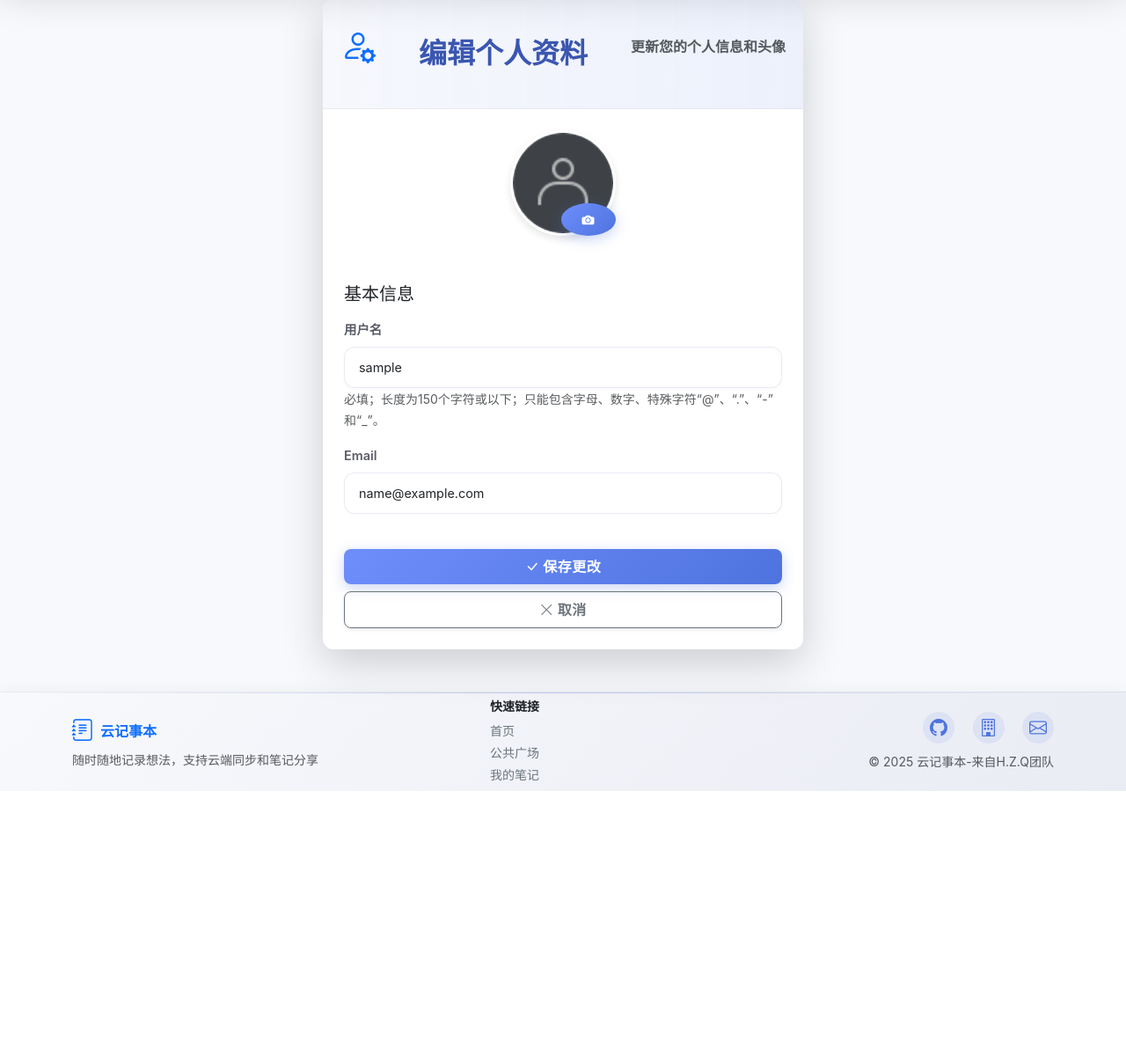
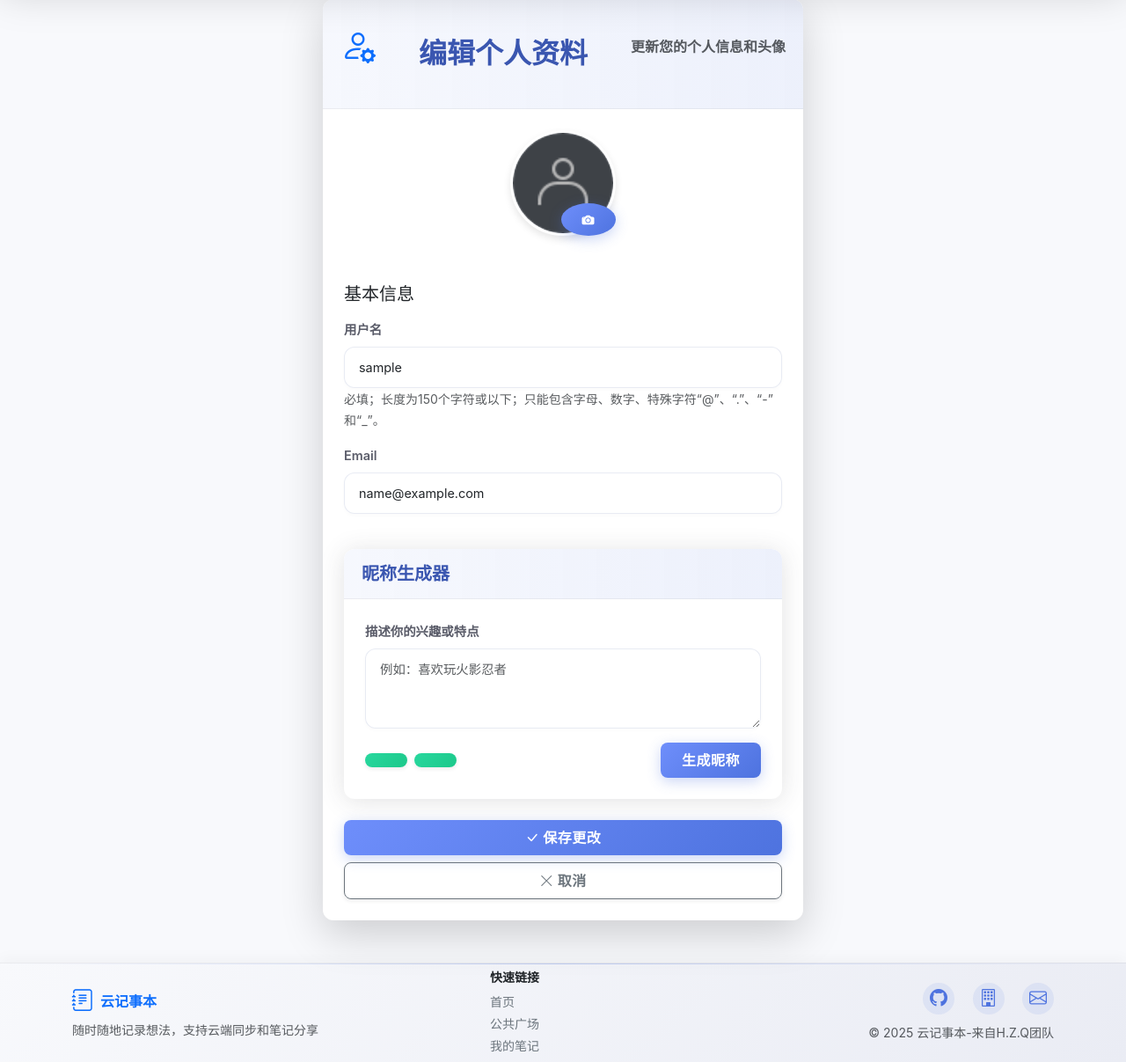
Before and after one commit to JiaYiByte101/Cloud_Notepad, a Django app: page /accounts/profile/edit/ in a window 1280 px wide. Shown: the part 106-1313 px from the top of the page at 88% size. Before the commit the page ends 1005 px from the top, so only its background shows below. Run offline with Django 5.2, Linux system fonts and the light colour scheme; the visitor is signed in with stand-in values (Sample User, id 1); data that the repository does not hold is empty; some libraries are stand-ins or nearby versions; some web fonts are replaced.

Commit message:
AI生成用户呢称

```diff
--- a/accounts/urls.py
+++ b/accounts/urls.py
@@ -12,4 +12,5 @@
     path('profile/', views.profile, name='profile'),
     path('profile/edit/', views.edit_profile, name='edit_profile'),  # 暂时注释掉
     path('refresh-captcha/', views.refresh_captcha, name='refresh_captcha'),
+    path('get-nickname/', views.get_nickname, name='get_nickname'),
 ]
--- a/accounts/views.py
+++ b/accounts/views.py
@@ -9,7 +9,7 @@
 from django.http import JsonResponse, HttpResponse
 from .forms import UserRegisterForm, UserUpdateForm, ProfileUpdateForm
 from .models import Profile
-from .utils import verify_captcha, generate_captcha, generate_captcha_image
+from .utils import verify_captcha, generate_captcha, generate_captcha_image, get_name
 import base64
 
 
@@ -47,6 +47,7 @@
         'captcha': captcha,
         'captcha_image': captcha_image
     })
+
 
 def register(request):
     if request.method == 'POST':
@@ -108,6 +109,7 @@
         return redirect('home')
     return render(request, 'accounts/logout.html')
 
+
 def refresh_captcha(request):
     captcha = generate_captcha()
     request.session['captcha'] = captcha
@@ -115,3 +117,16 @@
     # 从base64字符串中提取实际的图片数据
     image_data = base64.b64decode(captcha_image.split(',')[1])
     return HttpResponse(image_data, content_type='image/png')
+
+
+@login_required
+def get_nickname(request):
+    if request.method == 'POST':
+        description = request.POST.get('description', '')
+        if description:
+            try:
+                nickname = get_name(description)
+                return JsonResponse({'status': 'success', 'nickname': nickname})
+            except Exception as e:
+                return JsonResponse({'status': 'error', 'message': str(e)})
+    return JsonResponse({'status': 'error', 'message': '无效的请求'})
--- a/templates/accounts/edit_profile.html
+++ b/templates/accounts/edit_profile.html
@@ -52,6 +52,31 @@
                             {% endfor %}
                         </div>
 
+                        <!-- 昵称生成器部分 -->
+                        <div class="col-12">
+                            <div class="card">
+                                <div class="card-header">
+                                    <h5 class="mb-0">昵称生成器</h5>
+                                </div>
+                                <div class="card-body">
+                                    <div class="mb-3">
+                                        <label for="description" class="form-label">描述你的兴趣或特点</label>
+                                        <textarea class="form-control" id="description" rows="3" placeholder="例如：喜欢玩火影忍者"></textarea>
+                                    </div>
+                                    <div class="d-flex justify-content-between align-items-center">
+                                        <div id="nicknameButtons" class="d-flex gap-2" style="display: none;">
+                                            <button type="button" class="btn btn-success" id="nicknameBtn1" onclick="useNickname(0)"></button>
+                                            <button type="button" class="btn btn-success" id="nicknameBtn2" onclick="useNickname(1)"></button>
+                                        </div>
+                                        <div id="actionButtons">
+                                            <button type="button" class="btn btn-primary" id="generateBtn" onclick="generateNickname()">生成昵称</button>
+                                            <button type="button" class="btn btn-danger" id="regenerateBtn" onclick="generateNickname()" style="display: none;">重新生成</button>
+                                        </div>
+                                    </div>
+                                </div>
+                            </div>
+                        </div>
+
                         <div class="col-12">
                             <div class="d-grid gap-2">
                                 <button class="btn btn-primary py-2" type="submit">
@@ -79,5 +104,46 @@
         reader.readAsDataURL(input.files[0]);
     }
 }
+
+function generateNickname() {
+    const description = document.getElementById('description').value;
+    if (!description) {
+        alert('请输入描述信息');
+        return;
+    }
+
+    fetch('{% url "accounts:get_nickname" %}', {
+        method: 'POST',
+        headers: {
+            'Content-Type': 'application/x-www-form-urlencoded',
+            'X-CSRFToken': '{{ csrf_token }}'
+        },
+        body: `description=${encodeURIComponent(description)}`
+    })
+    .then(response => response.json())
+    .then(data => {
+        if (data.status === 'success') {
+            const nicknames = data.nickname.split(' ');
+            document.getElementById('nicknameButtons').style.display = 'flex';
+            document.getElementById('nicknameBtn1').textContent = nicknames[0];
+            document.getElementById('nicknameBtn2').textContent = nicknames[1];
+            document.getElementById('generateBtn').style.display = 'none';
+            document.getElementById('regenerateBtn').style.display = 'inline-block';
+        } else {
+            alert('生成昵称失败：' + data.message);
+        }
+    })
+    .catch(error => {
+        alert('请求失败：' + error);
+    });
+}
+
+function useNickname(index) {
+    const nickname = document.getElementById('nicknameBtn' + (index + 1)).textContent;
+    const usernameField = document.querySelector('input[name="username"]');
+    if (usernameField) {
+        usernameField.value = nickname;
+    }
+}
 </script>
 {% endblock %}
```
Also changed, not shown: accounts/utils.py (+52 -0 lines).
